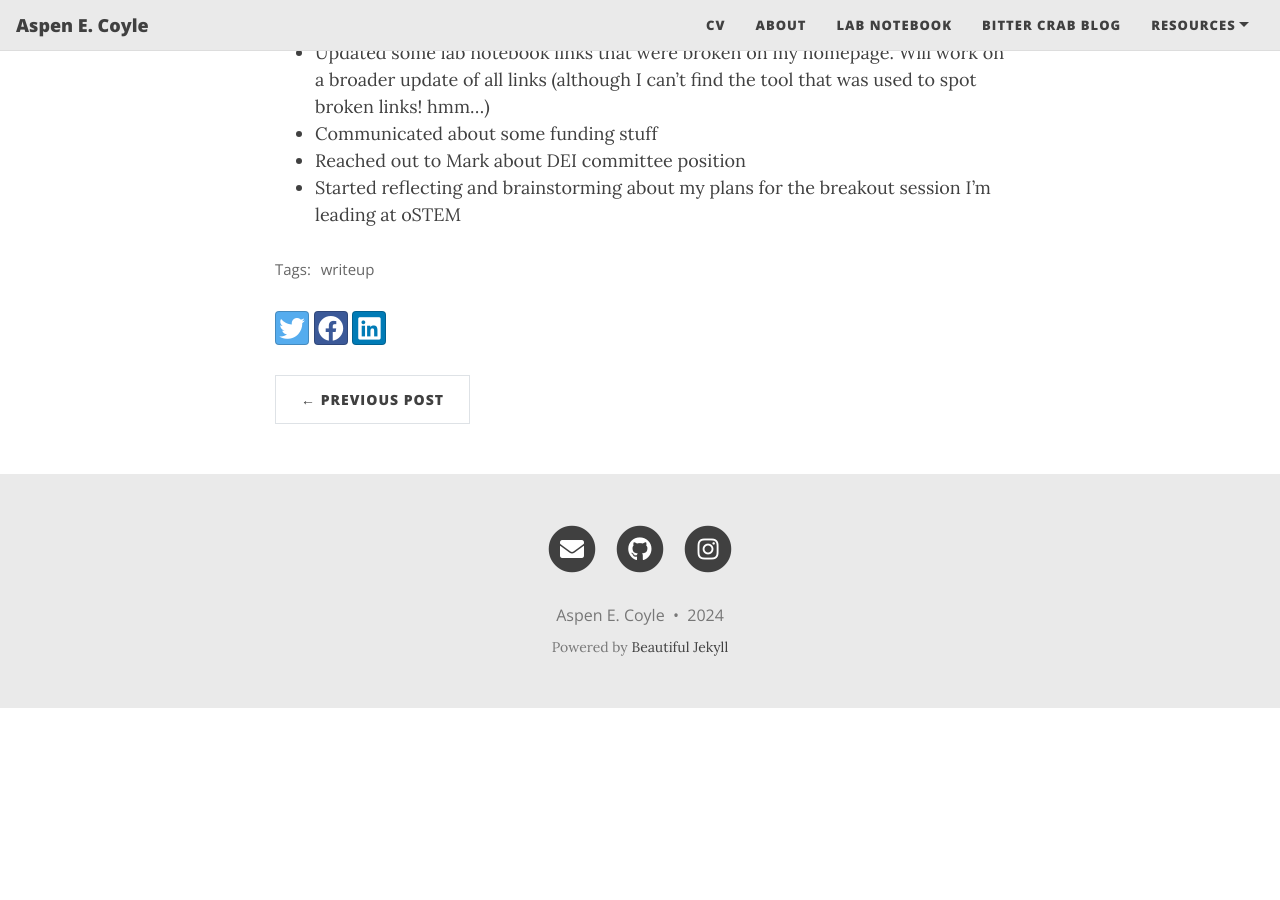
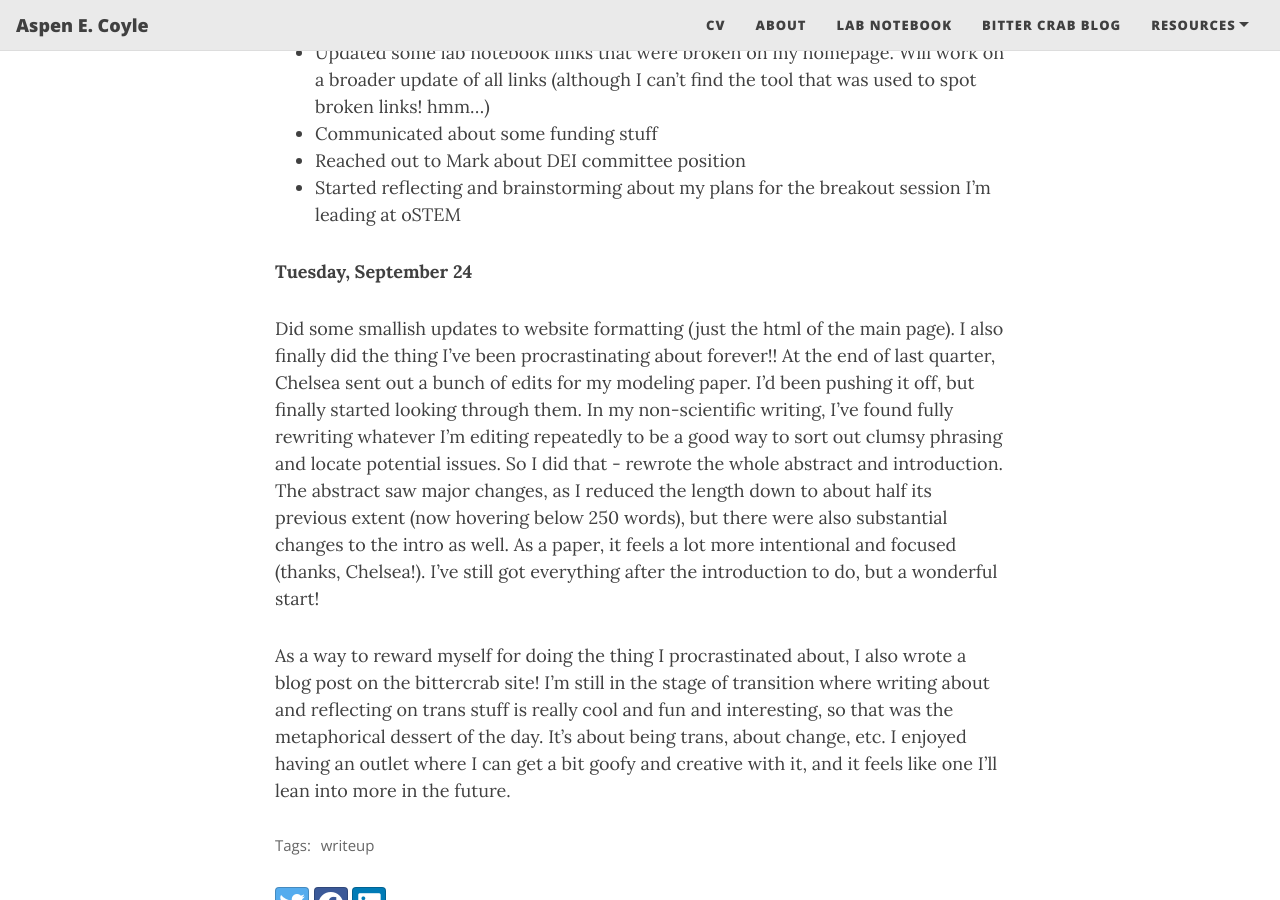
Before and after one commit to aspencoyle/aspencoyle.github.io, a Jekyll site: the page built from _posts/2024-09-18-September_posts.md, in a window 1280 px wide and 900 px high, scrolled down 2095 px. Built offline with Jekyll 4.4.1, drawn with Linux system fonts in a browser that asks for light colours; nearby versions of some CDN libraries; before the commit the page ends 2803 px from its top, so only the background shows below that.

Commit message:
new notebook post

```diff
--- a/_posts/2024-09-18-September_posts.md
+++ b/_posts/2024-09-18-September_posts.md
@@ -48,3 +48,9 @@ Taking a half day today, as I've got some family stopping through while flying d
 - Communicated about some funding stuff
 - Reached out to Mark about DEI committee position
 - Started reflecting and brainstorming about my plans for the breakout session I'm leading at oSTEM
+
+**Tuesday, September 24**
+
+Did some smallish updates to website formatting (just the html of the main page). I also finally did the thing I've been procrastinating about forever!! At the end of last quarter, Chelsea sent out a bunch of edits for my modeling paper. I'd been pushing it off, but finally started looking through them. In my non-scientific writing, I've found fully rewriting whatever I'm editing repeatedly to be a good way to sort out clumsy phrasing and locate potential issues. So I did that - rewrote the whole abstract and introduction. The abstract saw major changes, as I reduced the length down to about half its previous extent (now hovering below 250 words), but there were also substantial changes to the intro as well. As a paper, it feels a lot more intentional and focused (thanks, Chelsea!). I've still got everything after the introduction to do, but a wonderful start!
+
+As a way to reward myself for doing the thing I procrastinated about, I also wrote a blog post on the bittercrab site! I'm still in the stage of transition where writing about and reflecting on trans stuff is really cool and fun and interesting, so that was the metaphorical dessert of the day. It's about being trans, about change, etc. I enjoyed having an outlet where I can get a bit goofy and creative with it, and it feels like one I'll lean into more in the future.
```
